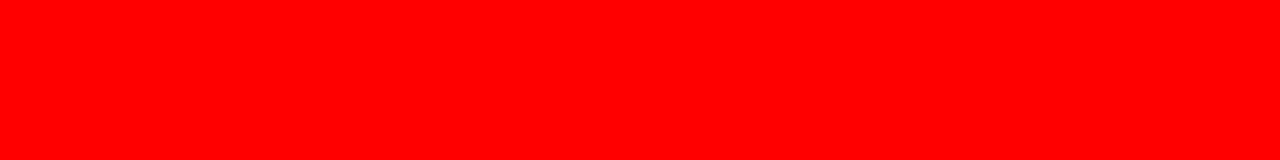
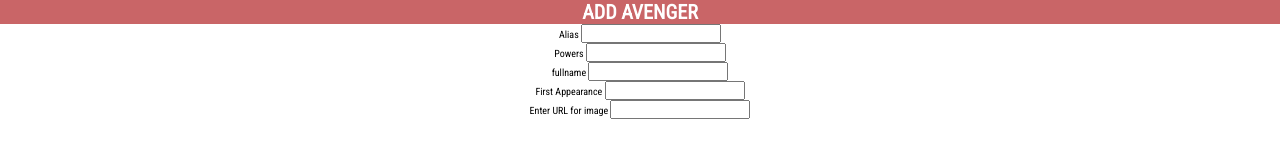
Before and after one commit to ilsalareb1/Avengers---App, a plain HTML site: page index.html in a window 1280 px wide. Drawn offline with Linux system fonts and the light colour scheme.

Commit message:
Add files via upload

```diff
--- a/index.html
+++ b/index.html
@@ -1,12 +1,49 @@
 <html lang="en">
 <head>
     <meta charset="UTF-8">
+    <link href="https://fonts.googleapis.com/css?family=Roboto+Condensed&display=swap" rel="stylesheet">
     <link rel="stylesheet" href="style.css">
     <meta name="viewport" content="width=device-width, initial-scale=1.0">
     <meta http-equiv="X-UA-Compatible" content="ie=edge">
     <title>Document</title>
 </head>
 <body>
+    <div class="banner">
+        <h1 class="header">
+            Add Avenger
+        </h1>
+    </div>
+
+    <div class="user-input">
+        <form id="hero-form">
+            <div class="hero-form-input">
+                <label for = "alias">Alias</label>
+                <input type="text" id="alias" class="text-box">
+            </div>
+            <div class="hero-form-input">
+                <label for = "powers">Powers</label>
+                <input type="text" id="powers" class="text-box">
+            </div>
+            <div class="hero-form-input">
+                <label for = "full-name">fullname</label>
+                <input type="text" id="full-name" class="text-box">
+            </div>
+            <div class="hero-form-input">
+                <label for = "first-appearance">First Appearance</label>
+                <input type="text" id="first-appearance" class="text-box">
+            </div>
+            <div class="hero-form-input">
+                <label for = "image">Enter URL for image</label>
+                <input type="text" id="image" class="text-box">
+            </div>
+        </form>
+    </div>
+
+
+
+
+
+
     <script src="app.js"></script>
 </body>
 </html>
--- a/style.css
+++ b/style.css
@@ -1,3 +1,36 @@
-body{
-    background-color: red;
+html{
+    font-size: 62.5%; /*this makes all relative units equal 10px, REM-relative unit, 1 rem=10px*/
 }
+
+*, *::after, *::before{
+    box-sizing: border-box;
+    margin:0;
+    padding:0;
+    font-family: 'Roboto Condensed', sans-serif;
+}
+
+.banner{
+    text-align:center;
+    margin: 2 rem auto;
+    background-color: #c96567;
+    color:white;
+    height:60 vh;
+    /*viewport height*/
+    font-size: 4 rem;
+    text-transform:uppercase;
+    letter-spacing:1 rem;
+}
+
+.user-input{
+    display: flex;
+    flex-direction: column;
+    justify-content: center;
+    align-items:center;
+}
+
+#hero-form{
+    display:flex;
+    flex-direction: column;
+    justify-content: center;
+    align-items:center;
+}
```
